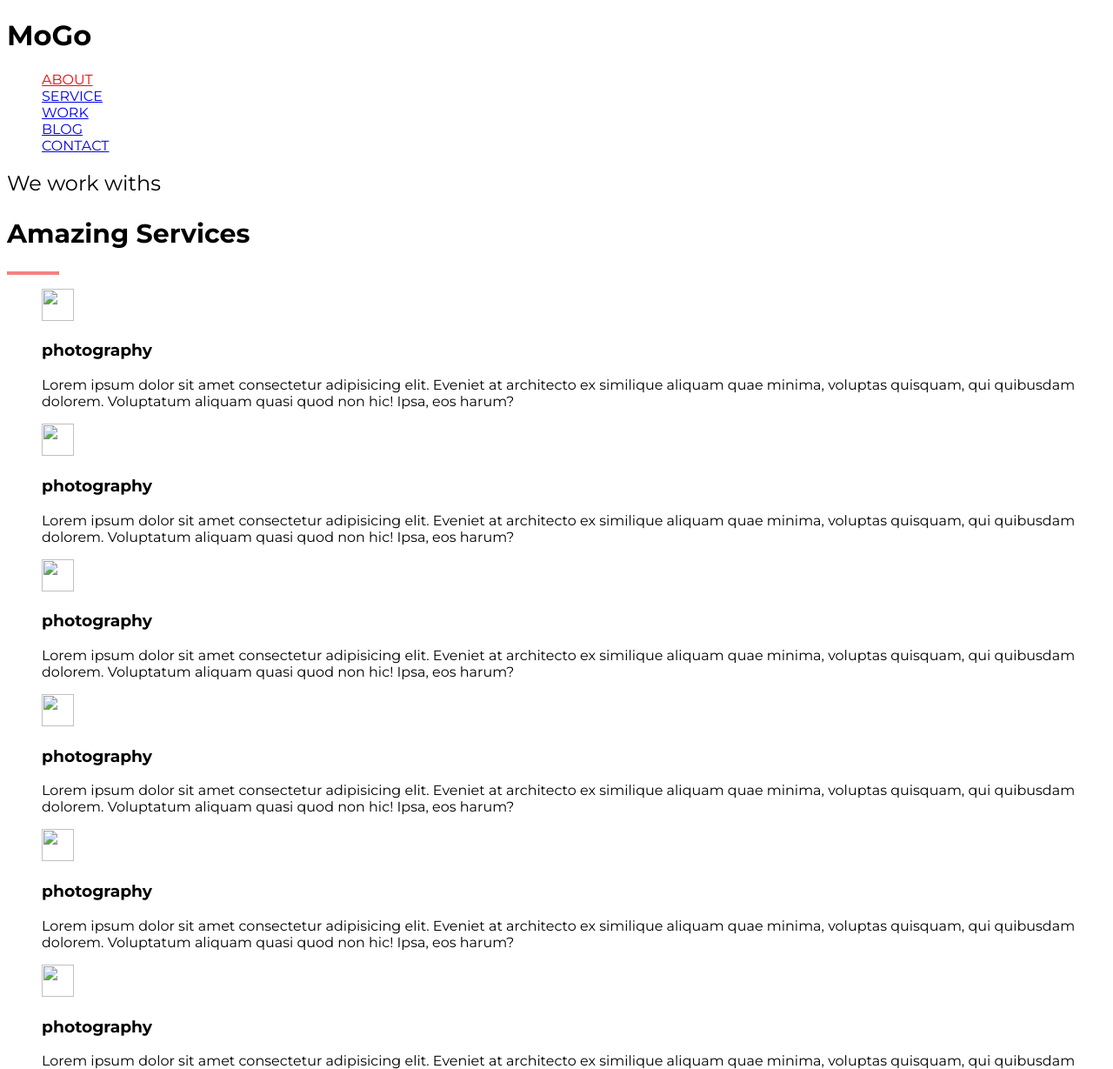
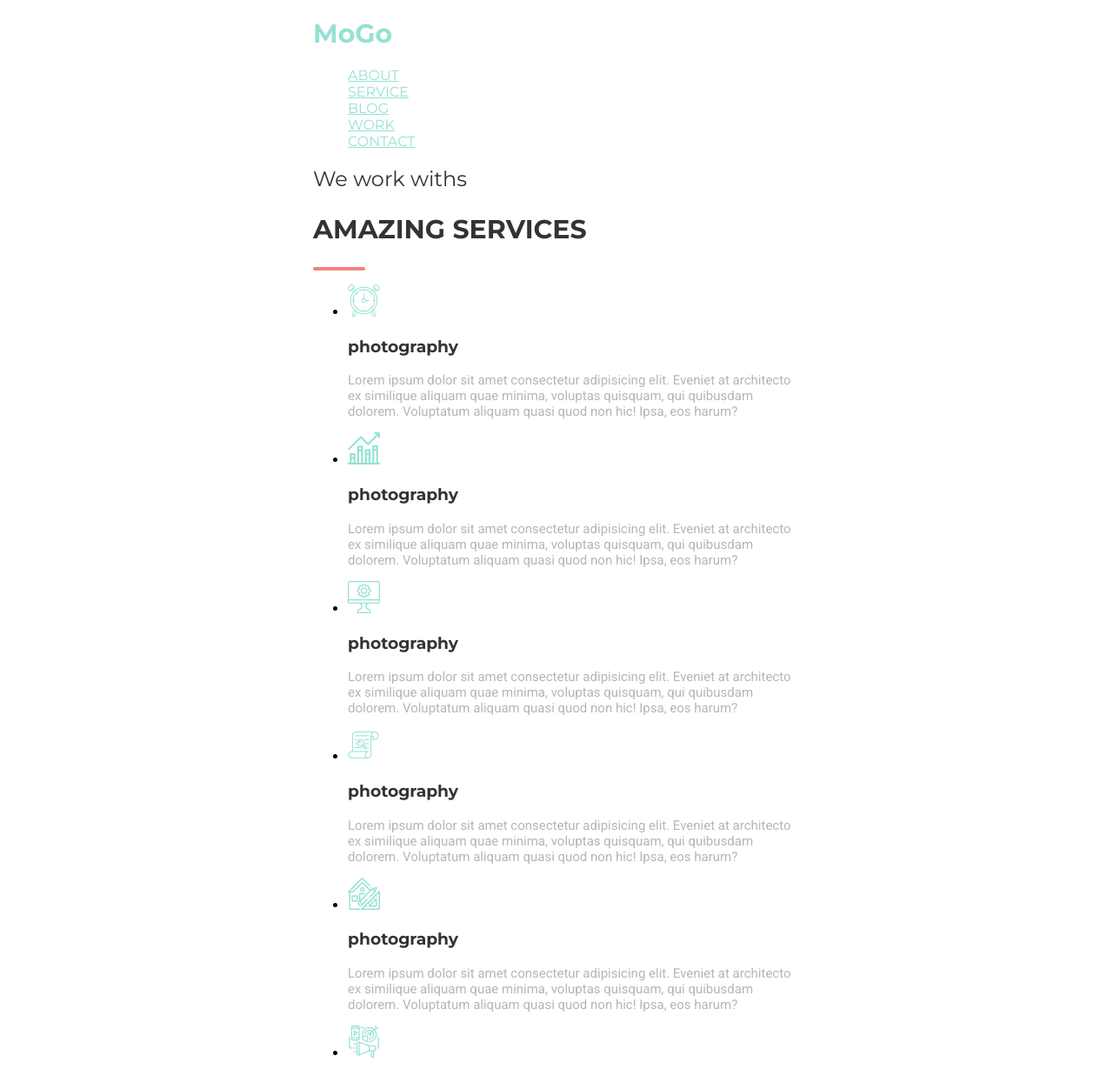
Before and after one commit to DmutroKhludov/MoGo, a plain HTML site: page index.html in a window 1280 px wide. Shown: the top 1229 px of the page at 87% size. Drawn offline with Linux system fonts and the light colour scheme.

Commit message:
Додав код

```diff
--- a/index.html
+++ b/index.html
@@ -15,77 +15,78 @@
     <header class="header">
         <h1 class="header-title">MoGo</h1>
         <nav class="header-nav">
-            <ul>
-                <li><a href="#" class="about">ABOUT</a></li>
-                <li><a href="#" class="header">SERVICE</a></li>
-                <li><a href="#" class="header">WORK</a></li>
-                <li><a href="#" class="header">BLOG</a></li>
-                <li><a href="#" class="header">CONTACT</a></li>
+            <ul class="header-list">
+                <li><a href="#" class="header-item">ABOUT</a></li>
+                <li><a href="#" class="header-item">SERVICE</a></li>
+                <li><a href="#" class="header-item">BLOG</a></li>
+                <li><a href="#" class="header-item">WORK</a></li>
+                <li><a href="#" class="header-item">CONTACT</a></li>
             </ul>
         </nav>
     </header>
     <main>
         <section class="section-one">
+            <!--AMAZING SERVICES-->
             <span class="title">We work withs</span>
-            <h2 class="text">Amazing Services</h2>
+            <h2 class="text">AMAZING SERVICES</h2>
             <div class="line"></div>
             <ul>
                 <li>
                     <div>
-                        <img src="img/1.png" alt="">
+                        <img src="images/alarm 1.png" alt="">
                     </div>
                     <div>
-                        <h3>photography</h3>
-                        <p>Lorem ipsum dolor sit amet consectetur adipisicing elit. Eveniet at architecto ex similique aliquam quae minima, voluptas quisquam, qui quibusdam dolorem. Voluptatum aliquam quasi quod non hic! Ipsa, eos harum?</p>
+                        <h3 class="photography">photography</h3>
+                        <p class="amazing-text">Lorem ipsum dolor sit amet consectetur adipisicing elit. Eveniet at architecto ex similique aliquam quae minima, voluptas quisquam, qui quibusdam dolorem. Voluptatum aliquam quasi quod non hic! Ipsa, eos harum?</p>
                     </div>
                 </li>
                 <li>
                     <div>
-                        <img src="img/2.png" alt="">
+                        <img src="images/bar-graph 1.png" alt="">
                     </div>
                     <div>
-                        <h3>photography</h3>
-                        <p>Lorem ipsum dolor sit amet consectetur adipisicing elit. Eveniet at architecto ex similique aliquam quae minima,
+                        <h3 class="photography">photography</h3>
+                        <p class="amazing-text">Lorem ipsum dolor sit amet consectetur adipisicing elit. Eveniet at architecto ex similique aliquam quae minima,
                             voluptas quisquam, qui quibusdam dolorem. Voluptatum aliquam quasi quod non hic! Ipsa, eos harum?</p>
                     </div>
                 </li>
                 <li>
                     <div>
-                        <img src="img/3.png" alt="">
+                        <img src="images/display 1.png" alt="">
                     </div>
                     <div>
-                        <h3>photography</h3>
-                        <p>Lorem ipsum dolor sit amet consectetur adipisicing elit. Eveniet at architecto ex similique aliquam quae minima,
+                        <h3 class="photography">photography</h3>
+                        <p class="amazing-text">Lorem ipsum dolor sit amet consectetur adipisicing elit. Eveniet at architecto ex similique aliquam quae minima,
                             voluptas quisquam, qui quibusdam dolorem. Voluptatum aliquam quasi quod non hic! Ipsa, eos harum?</p>
                     </div>
                 </li>
                 <li>
                     <div>
-                        <img src="img/4.png" alt="">
+                        <img src="images/paper 1.png" alt="">
                     </div>
                     <div>
-                        <h3>photography</h3>
-                        <p>Lorem ipsum dolor sit amet consectetur adipisicing elit. Eveniet at architecto ex similique aliquam quae minima,
+                        <h3 class="photography">photography</h3>
+                        <p class="amazing-text">Lorem ipsum dolor sit amet consectetur adipisicing elit. Eveniet at architecto ex similique aliquam quae minima,
                             voluptas quisquam, qui quibusdam dolorem. Voluptatum aliquam quasi quod non hic! Ipsa, eos harum?</p>
                     </div>
                 </li>
                 <li>
                     <div>
-                        <img src="img/5.png" alt="">
+                        <img src="images/home 1 (1).png" alt="">
                     </div>
                     <div>
-                        <h3>photography</h3>
-                        <p>Lorem ipsum dolor sit amet consectetur adipisicing elit. Eveniet at architecto ex similique aliquam quae minima,
+                        <h3 class="photography">photography</h3>
+                        <p class="amazing-text">Lorem ipsum dolor sit amet consectetur adipisicing elit. Eveniet at architecto ex similique aliquam quae minima,
                             voluptas quisquam, qui quibusdam dolorem. Voluptatum aliquam quasi quod non hic! Ipsa, eos harum?</p>
                     </div>
                 </li>
                 <li>
                     <div>
-                        <img src="img/6.png" alt="">
+                        <img src="images/digital-marketing 1 (2).png" alt="">
                     </div>
                     <div>
                         <h3>photography</h3>
-<p>Lorem ipsum dolor sit amet consectetur adipisicing elit. Eveniet at architecto ex similique aliquam quae minima,
+<p class="amazing-text">Lorem ipsum dolor sit amet consectetur adipisicing elit. Eveniet at architecto ex similique aliquam quae minima,
                             voluptas quisquam, qui quibusdam dolorem. Voluptatum aliquam quasi quod non hic! Ipsa, eos harum?</p>
                     </div>
                 </li>
@@ -95,20 +96,20 @@
             <span class="title">Who we are</span>
             <h2 class="text">Meet our team</h2>
             <div class="line"></div>
-            <p>Lorem ipsum dolor, sit amet consectetur adipisicing elit. Itaque qui facilis veniam et exercitationem. Voluptate, cum obcaecati est ullam soluta eos magni minus neque explicabo natus sint non! Minus, architecto.</p>
+            <p class="amazing-text">Lorem ipsum dolor, sit amet consectetur adipisicing elit. Itaque qui facilis veniam et exercitationem. Voluptate, cum obcaecati est ullam soluta eos magni minus neque explicabo natus sint non! Minus, architecto.</p>
             <ul>
                 <li>
-                    <img src="img/first-man1.png" alt="lol" class="img">
+                    <img src="images/first-man 1.png" alt="lol" class="img">
                     <h4>Matthew Dix</h4>
                     <span>Graphic Design</span>
                 </li>
                 <li>
-                    <img src="img/first-man2.png" alt="lol" class="img">
+                    <img src="images/second-man 1.png" alt="lol" class="img">
                     <h4>Christopher Campbell</h4>
                     <span>Branding/UX design</span>
                 </li>
                 <li>
-                    <img src="img/first-man3.png" alt="lol" class="img">
+                    <img src="images/third-man 1.png" alt="lol" class="img">
                     <h4>Michael Fertig</h4>
                     <span>Developer</span>
                 </li>
--- a/style.css
+++ b/style.css
@@ -7,14 +7,21 @@
 
 body{
     font-family: 'Montserrat', sans-serif;
+    margin-left: 360px;
+    margin-top: 17px;
+    margin-bottom: 10px;
+    margin-right: 360px;
 }
-ul{
+.header-list{
     list-style: none;
+    text-decoration: none;
+
 }
 .line{
     width: 60px;
     height: 4px;
-    background: #F38181;
+    background: var(--line-color);
+    border-radius: 20px;
 }
 .header-nav{
     color: rgb(142, 201, 54);
@@ -25,12 +32,6 @@ ul{
 .about{
     color: red;
 }
-.footer{
-    background: rgb(142, 201, 54);
-    border: none;
-    padding: 14px 38px;
-    cursor: pointer;
-}
 .Laaqiq{
     color: red;
 }
@@ -39,9 +40,11 @@ ul{
     padding: 12px 10px;
     width: 230px;
 }
-.title{
-    font-weight: 400;
-    font-size: 24px;
+.header-title{
+    font-family:'Montserrat', sans-serif;
+    color: var(--logo-color);
+    font-weight: 700;
+    font-size: 30px;
 }
 .text{
     font-weight: 700;
@@ -76,4 +79,40 @@ img{
 }
 .footer-text{
     font-size: 14px;
+    font-weight: 400;
 }
+.footer-link{
+    color: var(--line-color);
+}
+.header-item:hover
+.header-item:focus{
+    color: var(--line-color);
+}
+.header-item{
+    color: var(--logo-color);
+}
+.photography{
+    color: var(--first-color);
+}
+.title{
+    color: var(--first-color);
+    font-family: 'Kaushan+Script' sans-serif;
+    font-size: 24px;
+    font-weight: 400;
+}
+.text{
+    color: var(--first-color);
+    font-size: 30px;
+    font-weight: 700;
+}
+.amazing-text{
+    color: var(--second-color);
+    font-size: 15px;
+    font-family: 'Roboto', sans-serif;
+}
+.footer{
+    margin-top: 80px;
+    border-top: 1px solid var(--second-color);
+    padding: 20px;
+    padding-top: 22px;
+}
```
Also changed, not shown: images/alarm 1.png (added), images/bar-graph 1.png (added), images/digital-marketing 1 (2).png (added), images/display 1.png (added), images/first-man 1.png (added), images/home 1 (1).png (added), images/paper 1.png (added), images/second-man 1.png (added), images/third-man 1.png (added).
